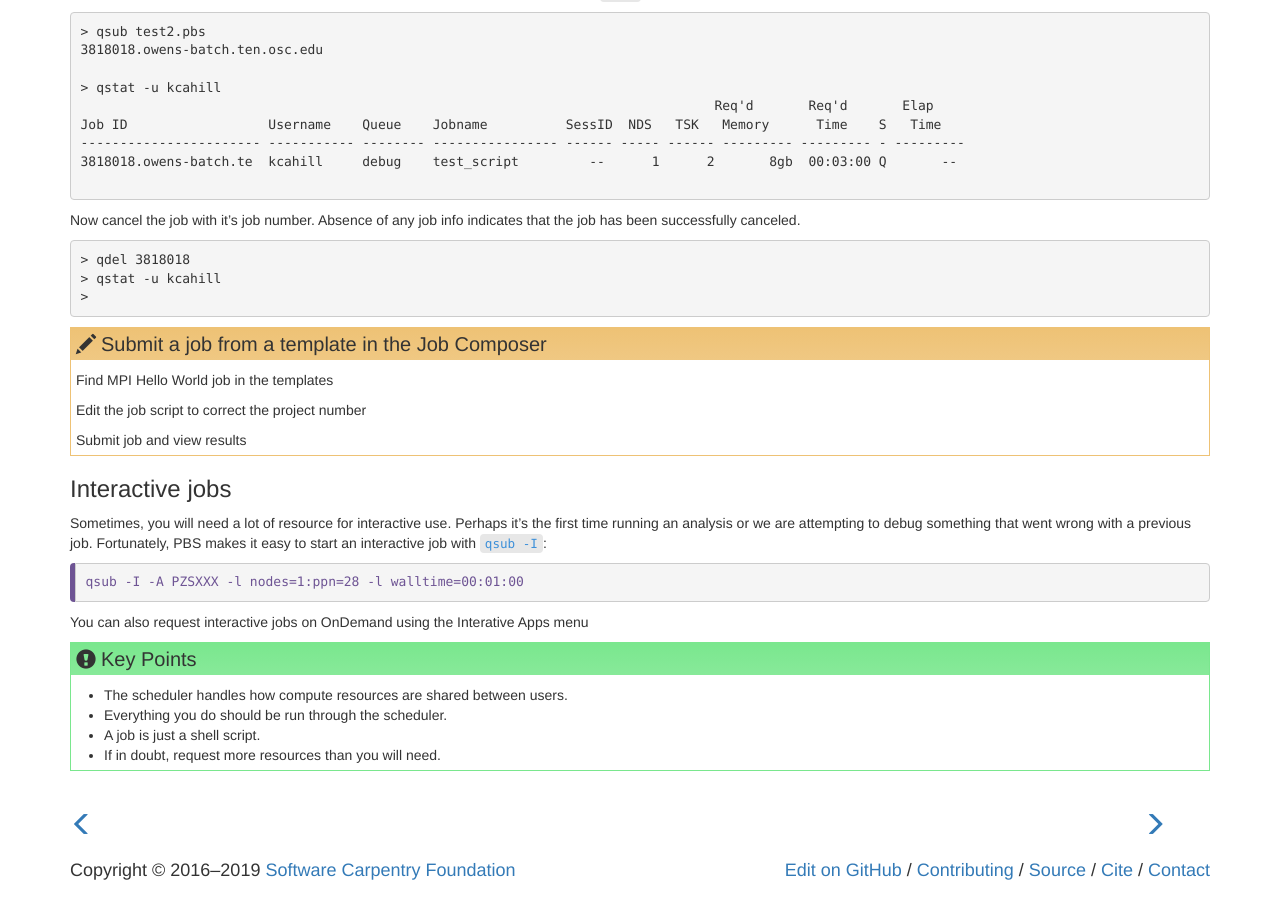
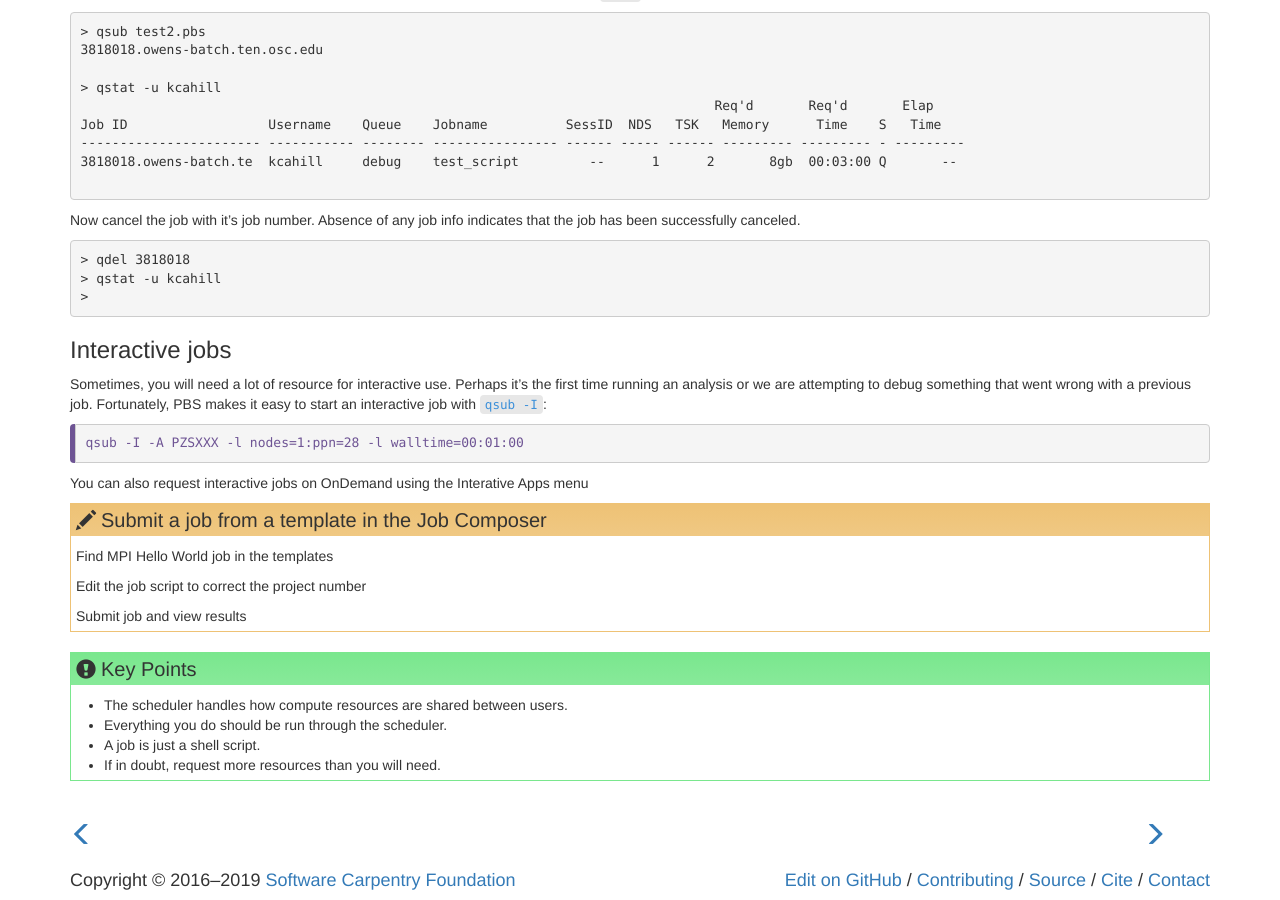
Before and after one commit to khill42/OSC_IntroHPC, a Jekyll site: the page built from _episodes/12-scheduler.md, in a window 1280 px wide and 900 px high, scrolled down 5257 px. Built offline with Jekyll 4.4.1, drawn with Linux system fonts in a browser that asks for light colours; part of the change alters nothing that is shown.

Commit message:
Update 12-scheduler.md

````diff
--- a/_episodes/12-scheduler.md
+++ b/_episodes/12-scheduler.md
@@ -263,17 +263,6 @@ Absence of any job info indicates that the job has been successfully canceled.
 > qstat -u kcahill
 >
 ```
-
-> ## Submit a job from a template in the Job Composer
->
-> Find MPI Hello World job in the templates
->
-> Edit the job script to correct the project number
->
->Submit job and view results
-{: .challenge}
-
-
 ### Interactive jobs
 
 Sometimes, you will need a lot of resource for interactive use.
@@ -287,3 +276,13 @@ qsub -I -A PZSXXX -l nodes=1:ppn=28 -l walltime=00:01:00
 {: .bash}
 
 You can also request interactive jobs on OnDemand using the Interative Apps menu
+
+
+> ## Submit a job from a template in the Job Composer
+>
+> Find MPI Hello World job in the templates
+>
+> Edit the job script to correct the project number
+>
+>Submit job and view results
+{: .challenge}
````
